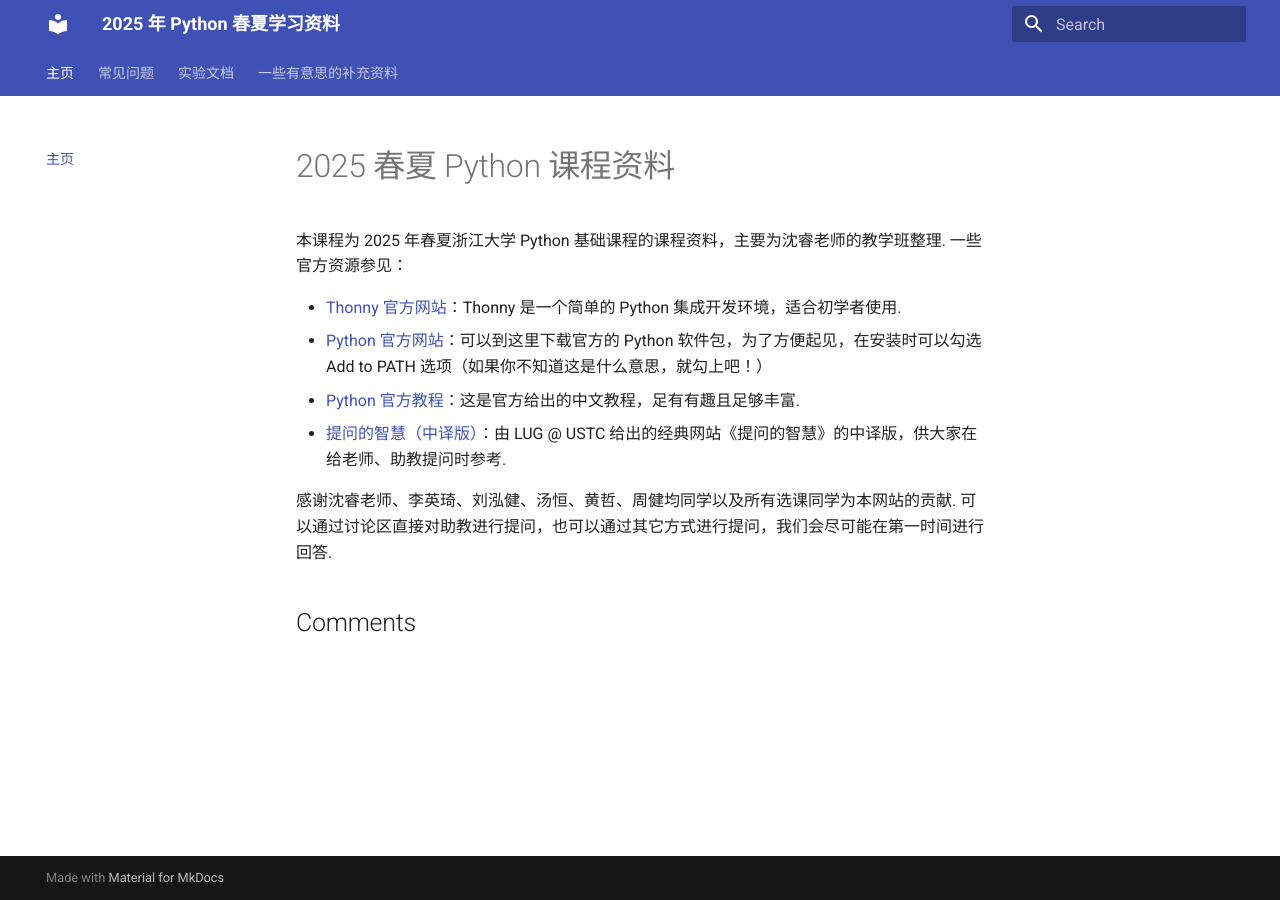
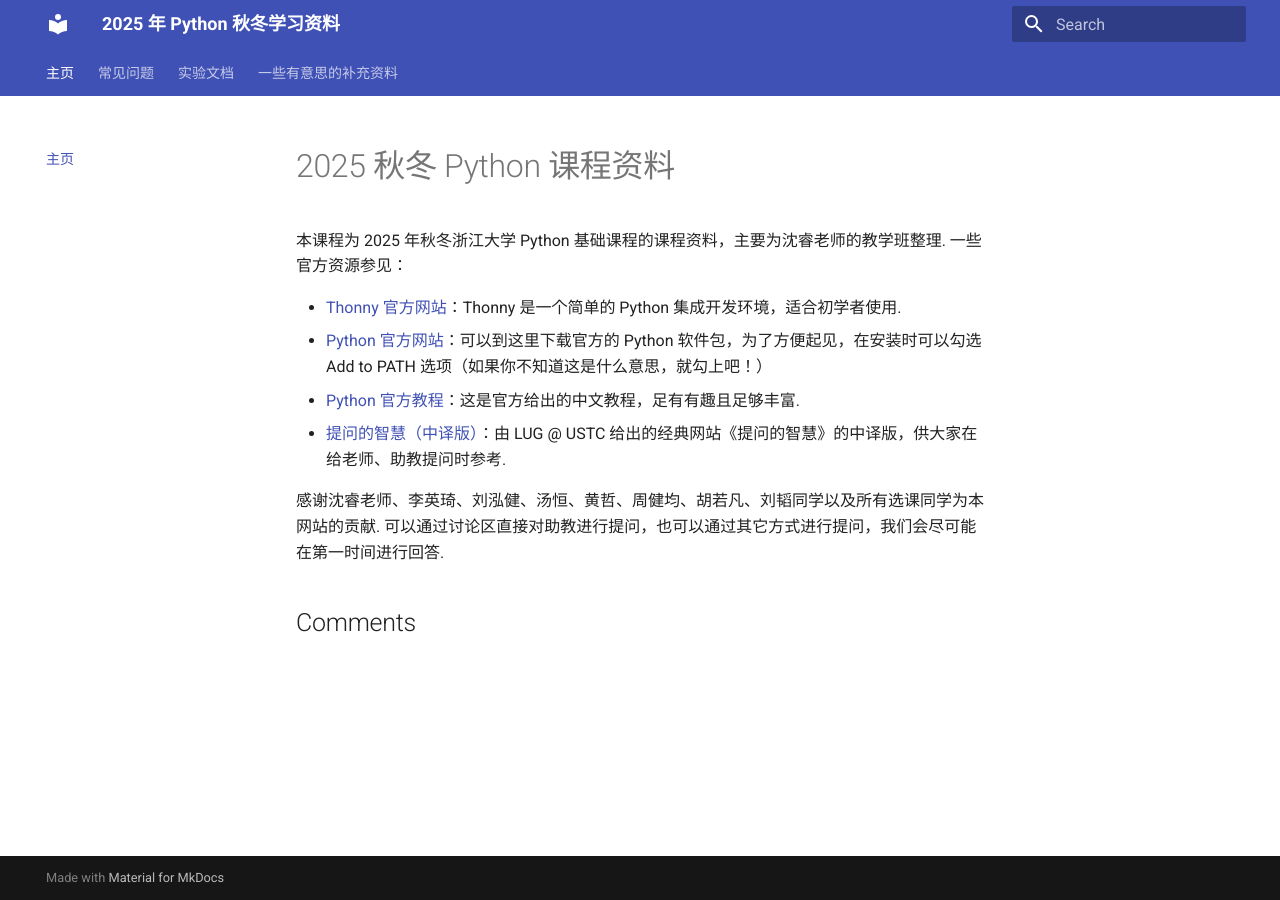
Before and after one commit to FrightenedFoxCN/python2024aw, an MkDocs documentation site: the page built from docs/index.md, in a window 1280 px wide. Built offline with MkDocs 1.6.1 and Material for MkDocs 9.7.7, drawn with Linux system fonts in a browser that asks for light colours; comment, search, counter and statistics services are not loaded.

Commit message:
docs: Update lab0

```diff
--- a/docs/index.md
+++ b/docs/index.md
@@ -1,10 +1,10 @@
-# 2025 春夏 Python 课程资料
+# 2025 秋冬 Python 课程资料
 
-本课程为 2025 年春夏浙江大学 Python 基础课程的课程资料，主要为沈睿老师的教学班整理. 一些官方资源参见：
+本课程为 2025 年秋冬浙江大学 Python 基础课程的课程资料，主要为沈睿老师的教学班整理. 一些官方资源参见：
 
 - [Thonny 官方网站](https://thonny.org)：Thonny 是一个简单的 Python 集成开发环境，适合初学者使用.
 - [Python 官方网站](https://www.python.org)：可以到这里下载官方的 Python 软件包，为了方便起见，在安装时可以勾选 Add to PATH 选项（如果你不知道这是什么意思，就勾上吧！）
 - [Python 官方教程](https://docs.python.org/zh-cn/3/tutorial/index.html)：这是官方给出的中文教程，足有有趣且足够丰富.
 - [提问的智慧（中译版）](https://lug.ustc.edu.cn/wiki/doc/smart-questions/)：由 LUG @ USTC 给出的经典网站《提问的智慧》的中译版，供大家在给老师、助教提问时参考.
 
-感谢沈睿老师、李英琦、刘泓健、汤恒、黄哲、周健均同学以及所有选课同学为本网站的贡献. 可以通过讨论区直接对助教进行提问，也可以通过其它方式进行提问，我们会尽可能在第一时间进行回答.
+感谢沈睿老师、李英琦、刘泓健、汤恒、黄哲、周健均、胡若凡、刘韬同学以及所有选课同学为本网站的贡献. 可以通过讨论区直接对助教进行提问，也可以通过其它方式进行提问，我们会尽可能在第一时间进行回答.
--- a/mkdocs.yml
+++ b/mkdocs.yml
@@ -1,4 +1,4 @@
-site_name: 2025 年 Python 春夏学习资料
+site_name: 2025 年 Python 秋冬学习资料
 theme:
   name: material
   custom_dir: overrides
@@ -37,10 +37,10 @@ nav:
   - 实验文档:
     - labs/index.md
     - 环境配置指南: labs/00env.md
-    - 字符串替换系统: labs/01string.md
-    - 循环和执行流控制: labs/02loop.md
+    # - 字符串替换系统: labs/01string.md
+    # - 循环和执行流控制: labs/02loop.md
     # - 基于 NumPy 与 Pillow 的图像创建与基本变换: bonus/application/01numpy.md
-    - 基于 Monte-Carlo 算法实现积分计算及其可视化: labs/application/02monte-carlo.md
+    # - 基于 Monte-Carlo 算法实现积分计算及其可视化: labs/application/02monte-carlo.md
     # - 连接和使用 OpenAI 给出的 API: bonus/application/03openai.md
     # - 面向应用的实验组:
     #   - bonus/application/index.md
```
Also changed, not shown: docs/labs/00env.md (+145 -131 lines), docs/labs/index.md (+4 -4 lines), docs/assets/lab0/vscode-download.png (added).
